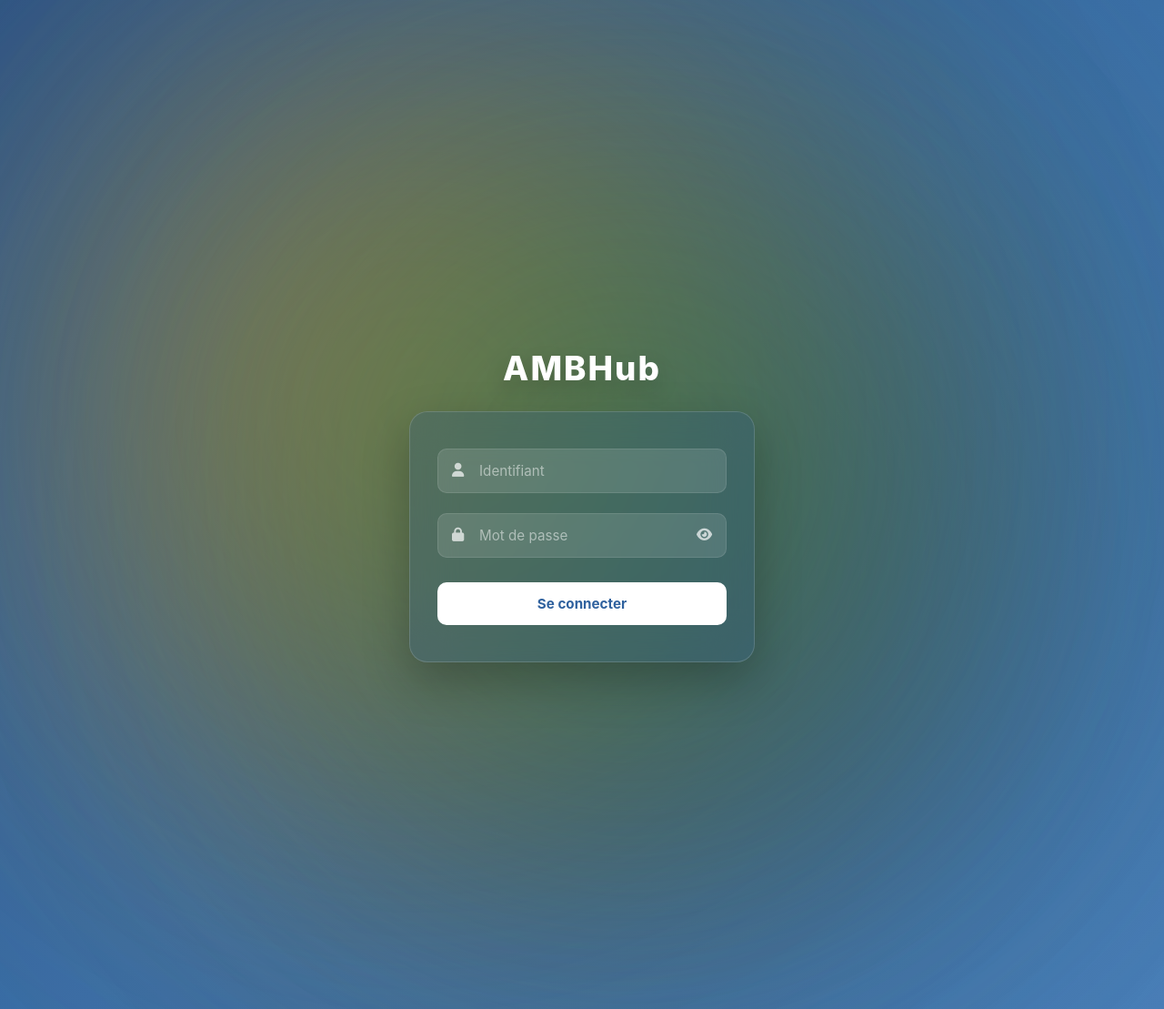
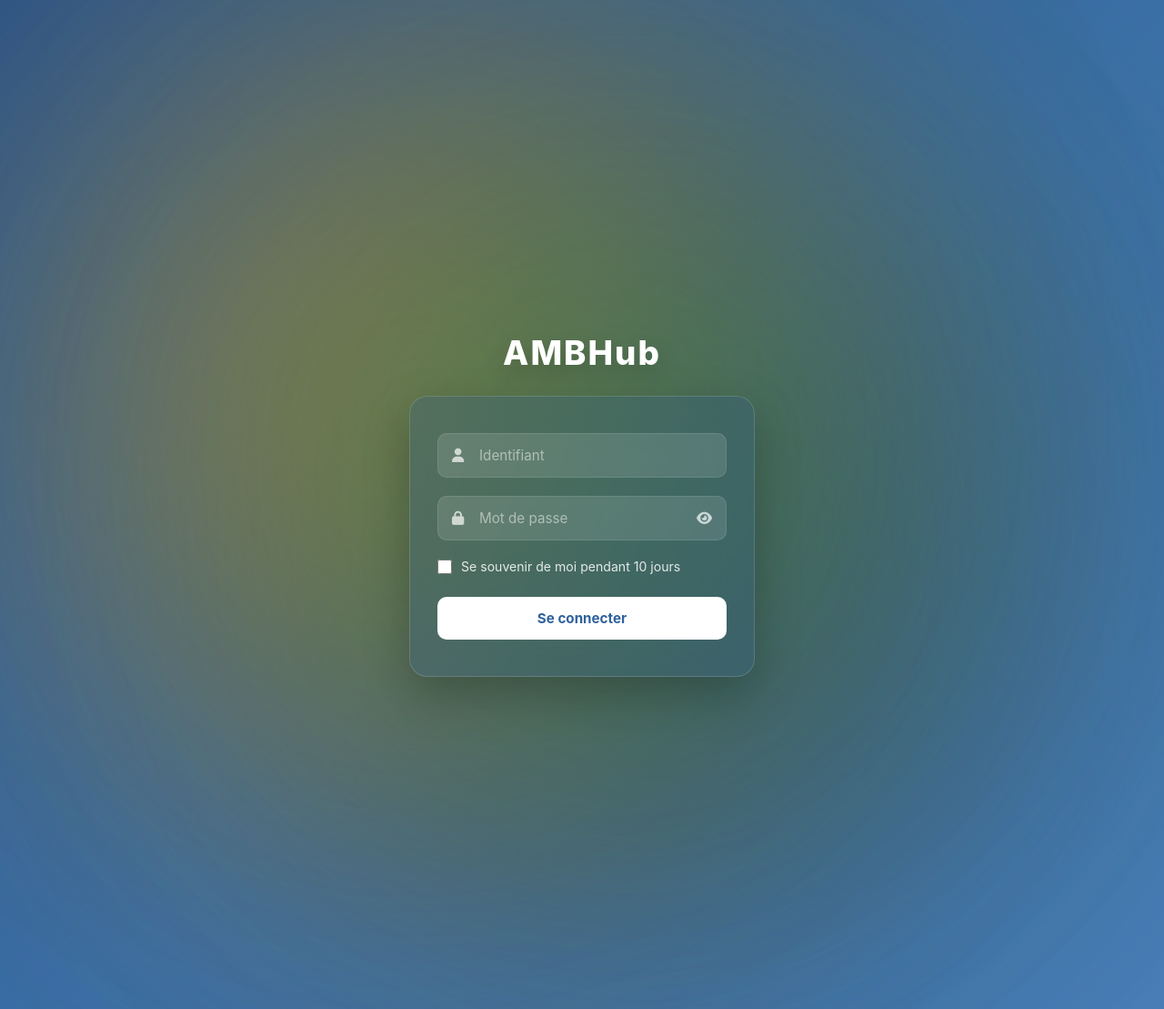
Before and after one commit to AMBmaurice/AMBHub, a Django app: page / in a window 1280 px wide. Shown: the whole page at 91% size. Run offline with Django 4.2, Linux system fonts and the light colour scheme.

Commit message:
Update login.html

```diff
--- a/templates/login.html
+++ b/templates/login.html
@@ -17,14 +17,12 @@
             width: 100%;
             height: 100%;
             overflow: hidden;
-            /* FOND IDENTIQUE A ONLINEREGISTRY */
             background: linear-gradient(135deg, #2A548A 0%, #3B6FA8 50%, #4A7EB8 100%);
             display: flex;
             justify-content: center;
             align-items: center;
         }
 
-        /* CONTENEUR DES VAGUES ORGANIQUES DU HUB (Superposé au dégradé) */
         .bg-container {
             position: absolute;
             top: 0;
@@ -42,40 +40,31 @@
             opacity: 0.65;
         }
 
-        /* COULEURS SIGNATURE DU HUB MAURITIUS */
         .blob-red {
-            width: 1000px;
-            height: 1000px;
+            width: 1000px; height: 1000px;
             background: radial-gradient(circle, #d01c1f 0%, rgba(208,28,31,0) 75%);
-            top: -20%;
-            left: -20%;
+            top: -20%; left: -20%;
             animation: waveRed 14s infinite ease-in-out alternate;
         }
 
         .blob-blue {
-            width: 1100px;
-            height: 1100px;
+            width: 1100px; height: 1100px;
             background: radial-gradient(circle, #2d3359 0%, rgba(45,51,89,0) 75%);
-            bottom: -30%;
-            left: -10%;
+            bottom: -30%; left: -10%;
             animation: waveBlue 18s infinite ease-in-out alternate;
         }
 
         .blob-yellow {
-            width: 1000px;
-            height: 1000px;
+            width: 1000px; height: 1000px;
             background: radial-gradient(circle, #f7b718 0%, rgba(247,183,24,0) 75%);
-            top: -30%;
-            right: -10%;
+            top: -30%; right: -10%;
             animation: waveYellow 12s infinite ease-in-out alternate;
         }
 
         .blob-green {
-            width: 1100px;
-            height: 1100px;
+            width: 1100px; height: 1100px;
             background: radial-gradient(circle, #008658 0%, rgba(0,134,88,0) 75%);
-            bottom: -20%;
-            right: -20%;
+            bottom: -20%; right: -20%;
             animation: waveGreen 16s infinite ease-in-out alternate;
         }
 
@@ -103,7 +92,6 @@
             100% { transform: translate(-45vw, -10vh) scale(0.95); }
         }
 
-        /* INTERFACE & CARTE GLASSMORPHISM SOMBRE STYLISÉE */
         .login-container {
             position: relative;
             z-index: 10;
@@ -155,7 +143,7 @@
 
         .input-group {
             position: relative;
-            margin-bottom: 22px;
+            margin-bottom: 20px;
         }
 
         .input-group i.input-icon {
@@ -199,6 +187,25 @@
             font-size: 0.95rem;
         }
 
+        /* STYLE NOUVEAU : CASE SE SOUVENIR DE MOI */
+        .remember-group {
+            display: flex;
+            align-items: center;
+            gap: 10px;
+            margin-bottom: 25px;
+            color: rgba(255, 255, 255, 0.85);
+            font-size: 0.88rem;
+            user-select: none;
+            cursor: pointer;
+        }
+
+        .remember-group input[type="checkbox"] {
+            accent-color: #3498db;
+            width: 16px;
+            height: 16px;
+            cursor: pointer;
+        }
+
         .login-btn {
             width: 100%;
             padding: 14px;
@@ -210,7 +217,6 @@
             font-weight: 700;
             cursor: pointer;
             transition: all 0.3s;
-            margin-top: 5px;
         }
 
         .login-btn:hover {
@@ -246,6 +252,12 @@
                     <i class="fa-solid fa-eye toggle-password" id="togglePassword"></i>
                 </div>
 
+                <!-- OPTION : SE SOUVENIR DE MOI (10 JOURS) -->
+                <label class="remember-group">
+                    <input type="checkbox" name="remember_me" value="1">
+                    <span>Se souvenir de moi pendant 10 jours</span>
+                </label>
+
                 <button type="submit" class="login-btn">Se connecter</button>
             </form>
         </div>
```
